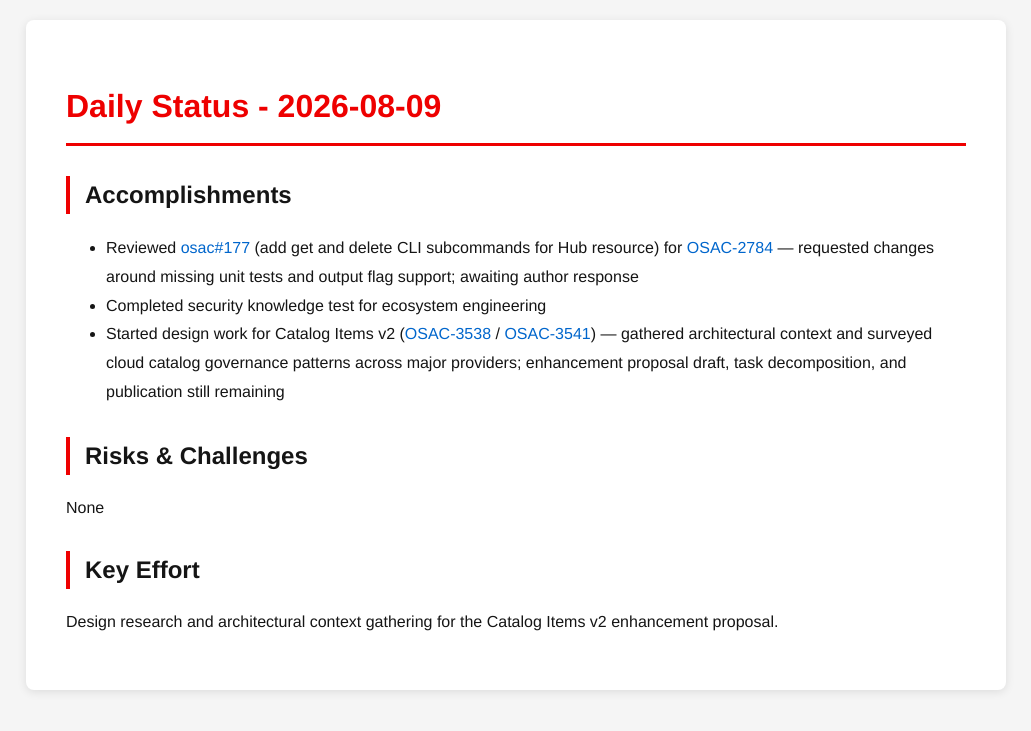
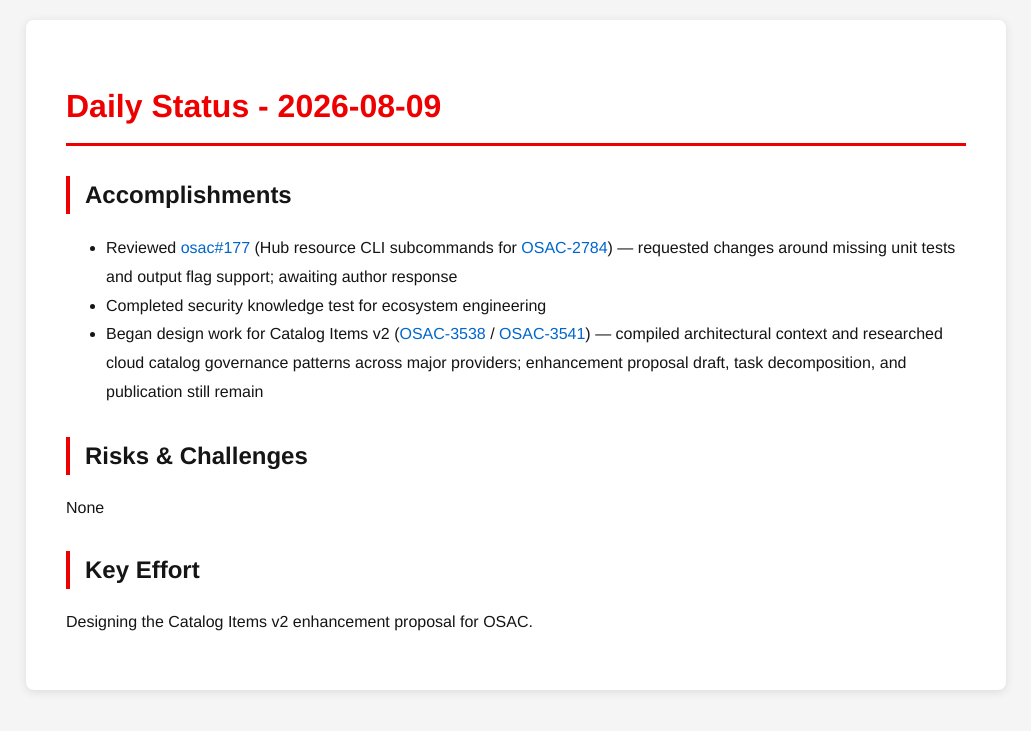
Before and after one commit to tzvatot/daily-status, a Jekyll site: the page built from 2026-08-09.md, in a window 1280 px wide. Shown: the top 731 px of the page, without its empty margins (124-1155 px from the left). Built offline with Jekyll 4.4.1, drawn with Linux system fonts in a browser that asks for light colours.

Commit message:
Daily status update - 2026-08-09

```diff
--- a/2026-08-09.md
+++ b/2026-08-09.md
@@ -7,12 +7,12 @@
 # Daily Status - 2026-08-09
 
 ## Accomplishments
-- Reviewed [osac#177](https://github.com/osac-project/osac/pull/177) (add get and delete CLI subcommands for Hub resource) for [OSAC-2784](https://redhat.atlassian.net/browse/OSAC-2784) — requested changes around missing unit tests and output flag support; awaiting author response
+- Reviewed [osac#177](https://github.com/osac-project/osac/pull/177) (Hub resource CLI subcommands for [OSAC-2784](https://redhat.atlassian.net/browse/OSAC-2784)) — requested changes around missing unit tests and output flag support; awaiting author response
 - Completed security knowledge test for ecosystem engineering
-- Started design work for Catalog Items v2 ([OSAC-3538](https://redhat.atlassian.net/browse/OSAC-3538) / [OSAC-3541](https://redhat.atlassian.net/browse/OSAC-3541)) — gathered architectural context and surveyed cloud catalog governance patterns across major providers; enhancement proposal draft, task decomposition, and publication still remaining
+- Began design work for Catalog Items v2 ([OSAC-3538](https://redhat.atlassian.net/browse/OSAC-3538) / [OSAC-3541](https://redhat.atlassian.net/browse/OSAC-3541)) — compiled architectural context and researched cloud catalog governance patterns across major providers; enhancement proposal draft, task decomposition, and publication still remain
 
 ## Risks & Challenges
 None
 
 ## Key Effort
-Design research and architectural context gathering for the Catalog Items v2 enhancement proposal.
+Designing the Catalog Items v2 enhancement proposal for OSAC.
```
